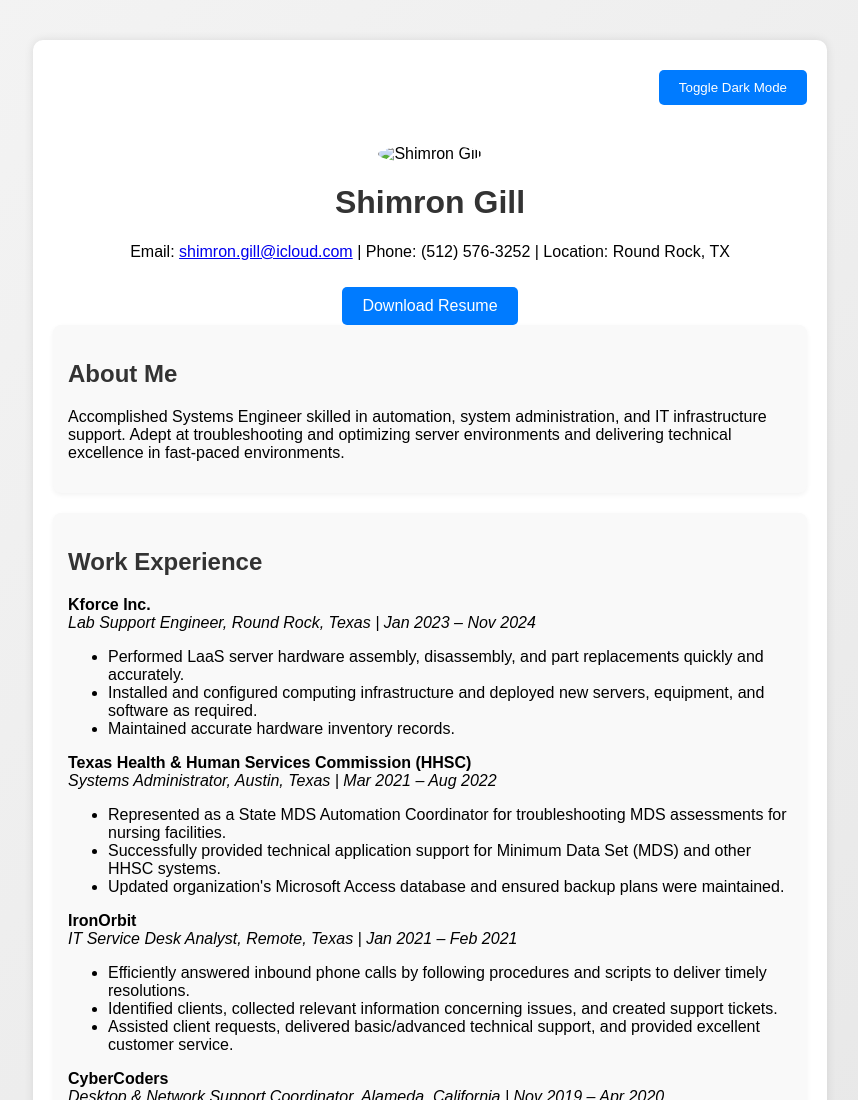
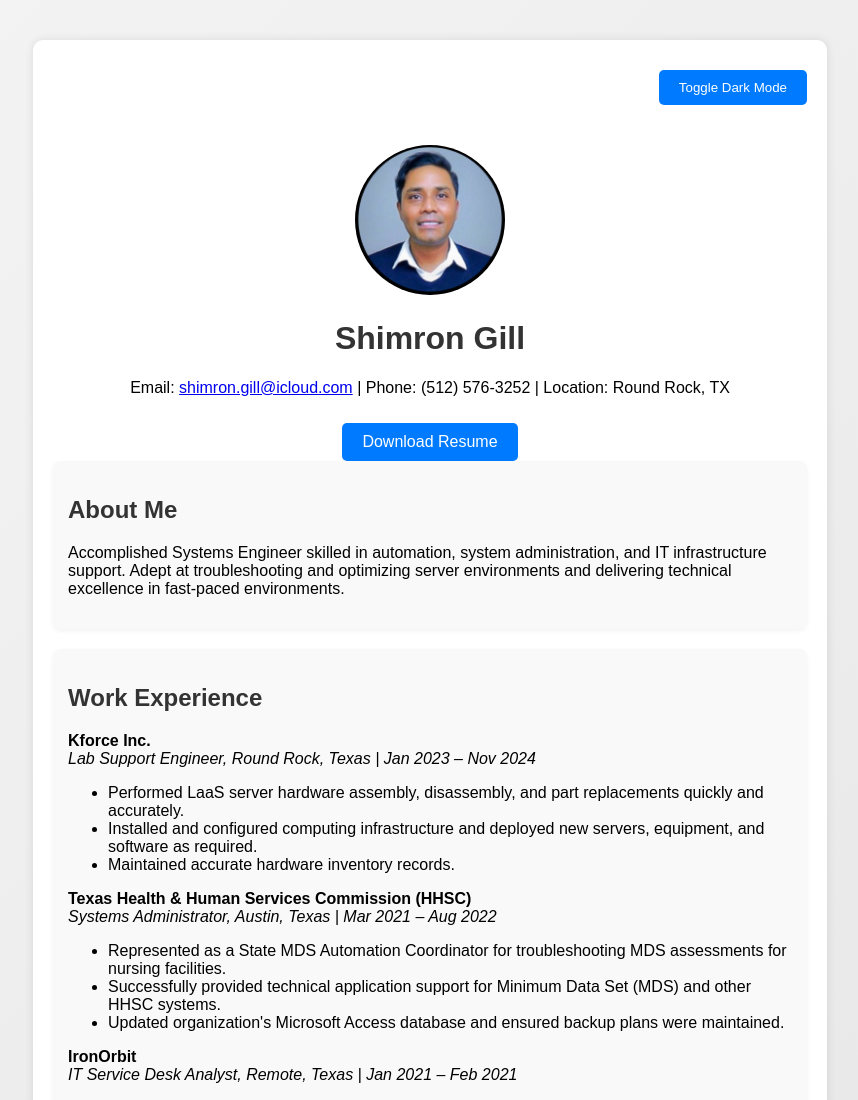
Before and after one commit to sgill3077/resume-website, a plain HTML site: page index.html in a window 1280 px wide. Shown: the top 1100 px of the page, without its empty margins (210-1068 px from the left). Drawn offline with Linux system fonts and the light colour scheme.

Commit message:
Add profile image and resume

```diff
--- a/index.html
+++ b/index.html
@@ -215,12 +215,16 @@
     <div></div>
     <button class="theme-toggle" onclick="toggleTheme()">Toggle Dark Mode</button>
   </div>
+<!-- Profile Section -->
 <div class="center-header">
-  <img src="assets/images/profile.jpg" alt="Shimron Gill" class="profile-pic" />
+  <img src="Headshot1.jpeg" alt="Shimron Gill" class="profile-pic" />
   <h1>Shimron Gill</h1>
   <p class="contact">
-  Email: <a href="mailto:shimron.gill@icloud.com">shimron.gill@icloud.com</a> | Phone: (512) 576-3252 | Location: Round Rock, TX</p>
-  <a href="assets/pdf/Shimron_Gill_Resume.pdf" class="download-btn" download>Download Resume</a>
+    Email: <a href="mailto:shimron.gill@icloud.com">shimron.gill@icloud.com</a> |
+    Phone: (512) 576-3252 |
+    Location: Round Rock, TX
+  </p>
+  <a href="Shimron_Gill_Resume.pdf" class="download-btn" download>Download Resume</a>
 </div>
 
 <div class="section">
```
Also changed, not shown: Headshot1.jpeg (added), 1 other file.
